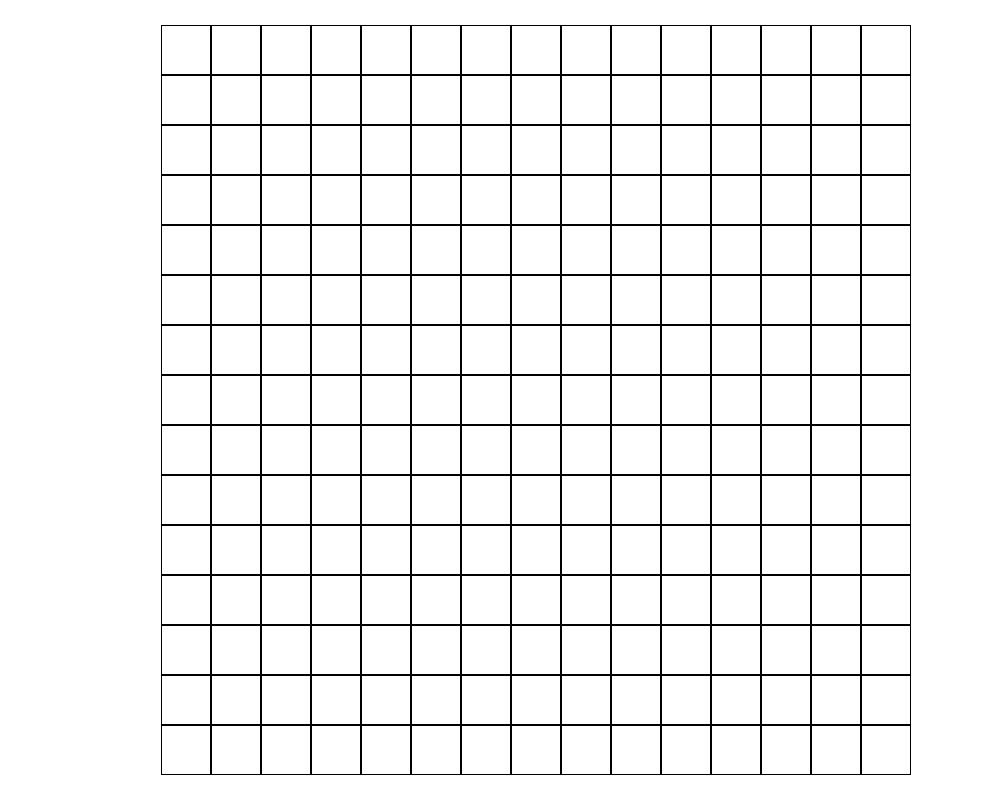
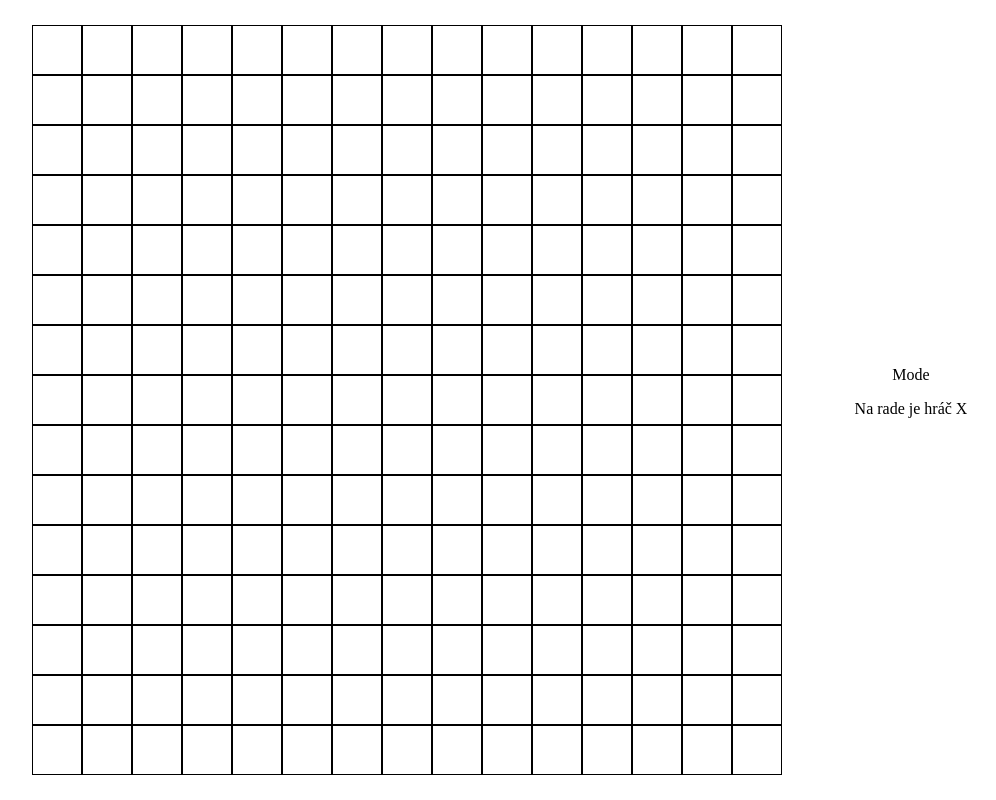
Before and after one commit to buchac-kodov-marek/tic-tac-toe-15x15, a React (Create React App) app: page / in a window 1280 px wide. Shown: the whole page, without its empty margins (104-1100 px from the left). Built offline with nearby package versions, Linux system fonts and the light colour scheme.

Commit message:
update 2

```diff
--- a/src/App.jsx
+++ b/src/App.jsx
@@ -1,5 +1,7 @@
 import React from "react";
 import Row from "./Row";
+import Mode from "./Mode";
+import Winner from "./Winner";
 
 class App extends React.Component {
   constructor(props) {
@@ -23,6 +25,7 @@ class App extends React.Component {
         Array(15).fill(null),
       ],
       XjeNarade: true,
+      vyherca: "nikto",
     };
   }
   render() {
@@ -81,12 +84,12 @@ class App extends React.Component {
     const vsetkyArrays = [...this.state.stvorce.slice(), ...stlpce()];
 
     const vyherca = vsetkyArrays.map((prvky) => {
-      return pocitadlo(prvky, 3);
+      return pocitadlo(prvky, 4);
     });
     const winner = vyherca.find((hodnoty) => {
       return hodnoty !== null;
     });
-    console.log(winner);
+    // console.log(winner);
 
     // +++
     // handleclikk
@@ -100,13 +103,26 @@ class App extends React.Component {
       this.setState({
         stvorce: (array0[riadok] = array1),
         XjeNarade: !this.state.XjeNarade,
+        vyherca: setVyherca(),
       });
 
       // console.log(stlpce());
     };
+    // +++
+    // end of game
+    // +++
+
+    let setVyherca = () => {
+      if (winner === "X" || winner === "O") {
+        return winner;
+      } else {
+        return this.state.vyherca;
+      }
+    };
 
     return (
       <div className="app">
+        <div className="tictactoe">
           <Row stav={this.state.stvorce[0]} handleClick={handleClick} row={0} />
           <Row stav={this.state.stvorce[1]} handleClick={handleClick} row={1} />
           <Row stav={this.state.stvorce[2]} handleClick={handleClick} row={2} />
@@ -117,11 +133,39 @@ class App extends React.Component {
           <Row stav={this.state.stvorce[7]} handleClick={handleClick} row={7} />
           <Row stav={this.state.stvorce[8]} handleClick={handleClick} row={8} />
           <Row stav={this.state.stvorce[9]} handleClick={handleClick} row={9} />
-        <Row stav={this.state.stvorce[10]} handleClick={handleClick} row={10} />
-        <Row stav={this.state.stvorce[11]} handleClick={handleClick} row={11} />
-        <Row stav={this.state.stvorce[12]} handleClick={handleClick} row={12} />
-        <Row stav={this.state.stvorce[13]} handleClick={handleClick} row={13} />
-        <Row stav={this.state.stvorce[14]} handleClick={handleClick} row={14} />
+          <Row
+            stav={this.state.stvorce[10]}
+            handleClick={handleClick}
+            row={10}
+          />
+          <Row
+            stav={this.state.stvorce[11]}
+            handleClick={handleClick}
+            row={11}
+          />
+          <Row
+            stav={this.state.stvorce[12]}
+            handleClick={handleClick}
+            row={12}
+          />
+          <Row
+            stav={this.state.stvorce[13]}
+            handleClick={handleClick}
+            row={13}
+          />
+          <Row
+            stav={this.state.stvorce[14]}
+            handleClick={handleClick}
+            row={14}
+          />
+        </div>
+        <div className="legenda">
+          <Mode />
+          <Winner
+            XjeNarade={this.state.XjeNarade}
+            vyherca={this.state.vyherca}
+          />
+        </div>
       </div>
     );
   }
--- /dev/null
+++ b/src/Mode.jsx
@@ -0,0 +1,7 @@
+import React from "react";
+
+const Mode = () => {
+  return <div>Mode</div>;
+};
+
+export default Mode;
--- /dev/null
+++ b/src/Winner.jsx
@@ -0,0 +1,42 @@
+import React from "react";
+
+const Winner = ({ XjeNarade, vyherca }) => {
+  //   if (XjeNarade) {
+  //     return (
+  //       <p>
+  //         Na rade je hráč <span className="X">X</span>
+  //       </p>
+  //     );
+  //   } else {
+  //     return (
+  //       <p>
+  //         Na rade je hráč <span className="O">O</span>
+  //       </p>
+  //     );
+  //   }
+  // } else {
+  //   return (
+  //     <p>
+  //       Vyhral hráč <span>{vyherca}</span>
+  //     </p>
+  //   );
+  // }
+
+  if (vyherca !== "nikto") {
+    return <p>Vyhral hráč {vyherca}</p>;
+  } else if (XjeNarade) {
+    return (
+      <p>
+        Na rade je hráč <span className="X">X</span>
+      </p>
+    );
+  } else {
+    return (
+      <p>
+        Na rade je hráč <span className="O">O</span>
+      </p>
+    );
+  }
+};
+
+export default Winner;
--- a/src/index.scss
+++ b/src/index.scss
@@ -3,12 +3,18 @@
 }
 
 .app {
-  position: absolute;
-  top: 50%;
-  left: 50%;
-  transform: translate(-50%, -50%);
   display: flex;
-  flex-direction: column;
+  height: 98vh;
+  align-items: center;
+  padding: 0 8rem;
+  .legenda {
+    width: 100%;
+    height: 100%;
+    display: flex;
+    flex-direction: column;
+    justify-content: center;
+    align-items: center;
+  }
 }
 .row {
   display: flex;
```
Also changed, not shown: src/images/moon.png (added), src/images/sun.png (added). Lines whose indentation alone changed are shown as unchanged.
